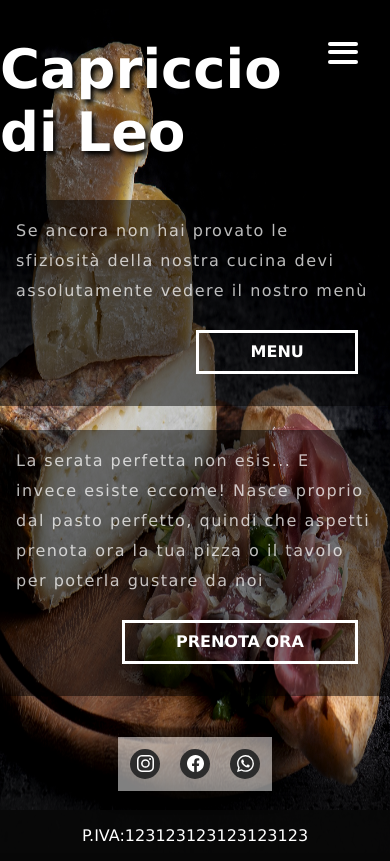
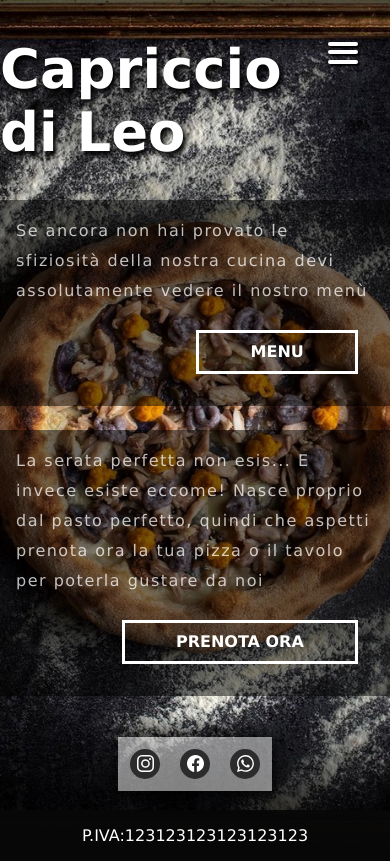
Before and after one commit to Cristian-Lazzari/pizza-light-heroku, a Vue app: page / in a window 390 px wide. Built offline with nearby package versions, Linux system fonts and the light colour scheme.

Commit message:
porcodio

```diff
--- a/src/App.vue
+++ b/src/App.vue
@@ -33,7 +33,7 @@ body{
   display: flex;
   flex-direction: column;
   justify-content: space-between;
-  background-image: url('./assets/img/pizza-3.png');
+  background-image: url('./assets/img/pizza-4.png');
   background-size: cover;
   -webkit-background-size: cover;
   -moz-background-size: cover;
@@ -55,12 +55,32 @@ body{
     }
   }
 
-@media (max-width:650px) {
+// @media (max-width:650px) {
 
+//   .app{
+//     background-size: 100% 100vh!important;
+
+//   }
+
+//}
+
+@media (max-width:700px) {
+    html::before {
+      content: ' ';
+      display: block;
+      background-image: url('./assets/img/pizza-5.png');
+      background-position: center;
+
+      background-size: cover;
+      top: 0;
+      bottom: 0;
+      left: 0;
+      right: 0;
+      position: fixed;
+      z-index: -10;
+  }
   .app{
-    background-size: 100% 100vh!important;
-
+    background-image: none!important;
   }
-
 }
 </style>
```
